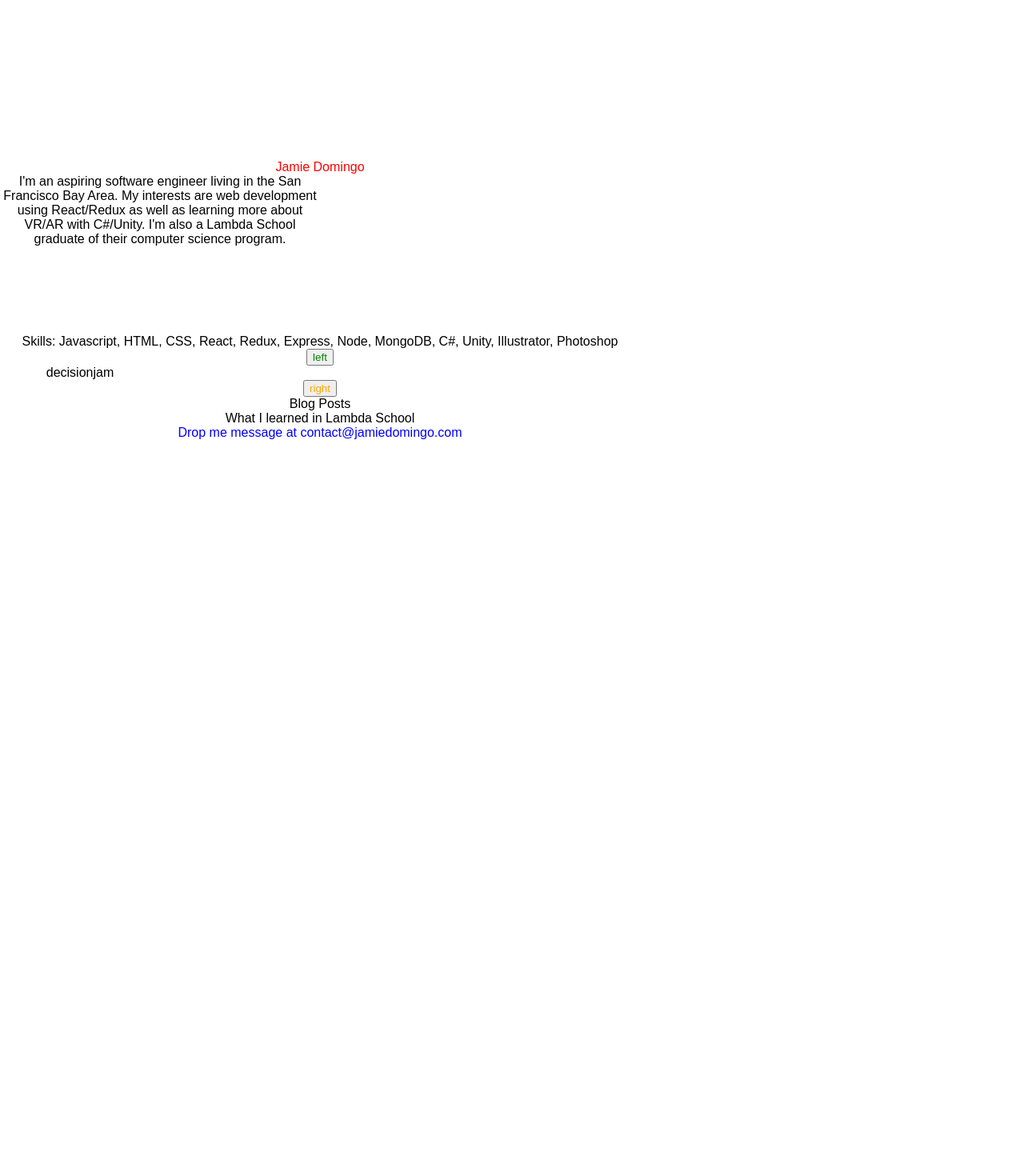
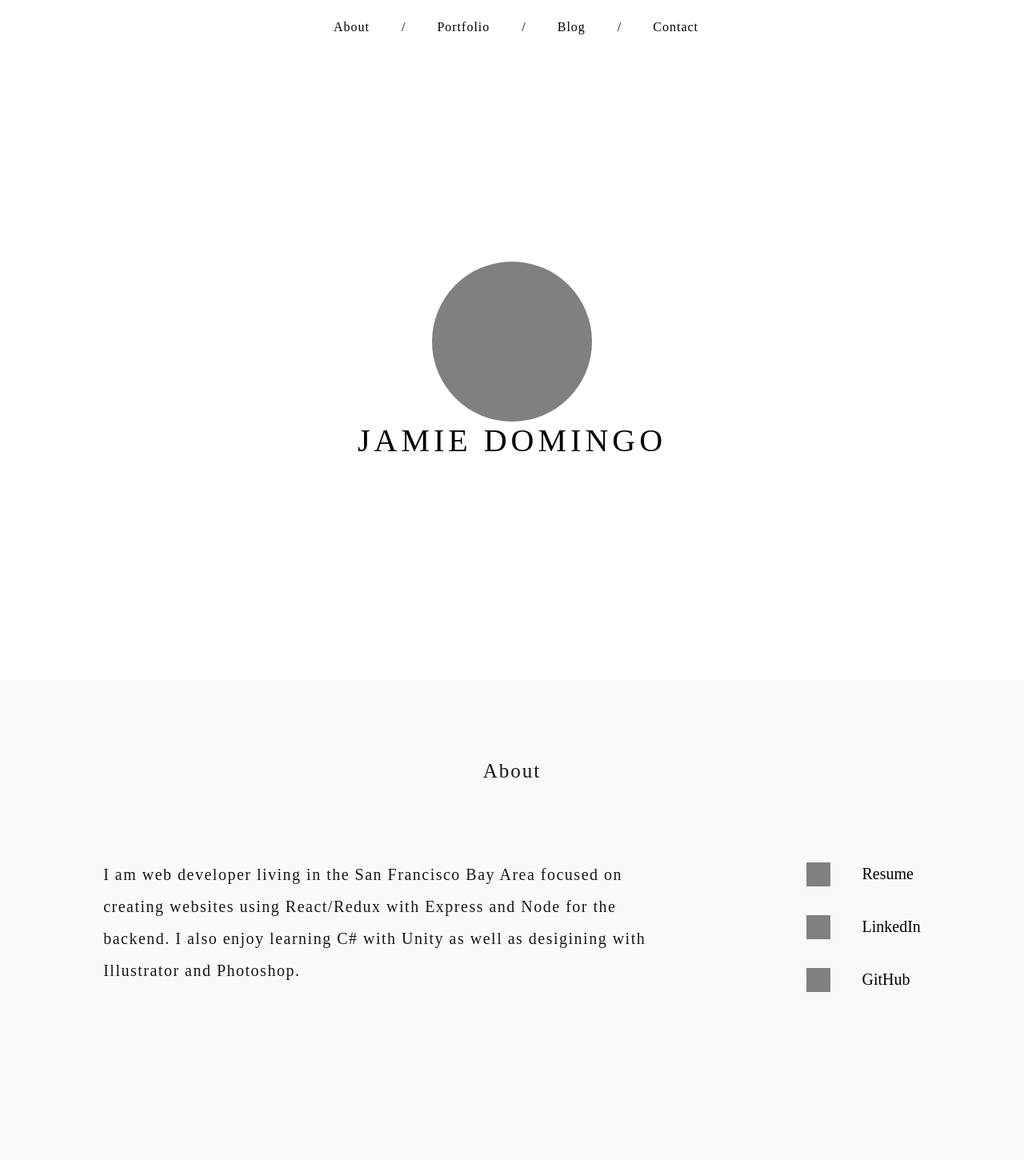
Before and after one commit to jamiemd/portfoliosite, a React (Create React App) app: page / in a window 1280 px wide. Shown: the top 1470 px of the page at 80% size. Before the commit the page ends 800 px from the top, so only its background shows below. Built offline with nearby package versions, Linux system fonts and the light colour scheme.

Commit message:
styled navigation and about sections

```diff
--- a/src/App.css
+++ b/src/App.css
@@ -1,28 +1,5 @@
 .App {
   text-align: center;
+  width: 100%;
+  font-family: "HelveticaNeue-Light";
 }
-
-.App-logo {
-  animation: App-logo-spin infinite 20s linear;
-  height: 80px;
-}
-
-.App-header {
-  background-color: #222;
-  height: 150px;
-  padding: 20px;
-  color: white;
-}
-
-.App-title {
-  font-size: 1.5em;
-}
-
-.App-intro {
-  font-size: large;
-}
-
-@keyframes App-logo-spin {
-  from { transform: rotate(0deg); }
-  to { transform: rotate(360deg); }
-}
--- /dev/null
+++ b/src/components/about.js
@@ -0,0 +1,97 @@
+import React, { Component } from "react";
+
+const About = () => {
+  return (
+    <div style={container}>
+      <div style={title}>About</div>
+      <div style={content}>
+        {/* <hr style={hrLine} /> */}
+        <div style={bio}>
+          I am web developer living in the San Francisco Bay Area focused on
+          creating websites using React/Redux with Express and Node for the
+          backend. I also enjoy learning C# with Unity as well as desigining
+          with Illustrator and Photoshop.
+        </div>
+        <div style={links}>
+          <div style={linkPair}>
+            <div style={icon} />
+            <div style={link}>Resume</div>
+          </div>
+          <div style={linkPair}>
+            <div style={icon} />
+            <div style={link}>LinkedIn</div>
+          </div>
+          <div style={linkPair}>
+            <div style={icon} />
+            <div style={link}>GitHub</div>
+          </div>
+        </div>
+      </div>
+    </div>
+  );
+};
+
+const container = {
+  margin: "0, auto",
+  height: "600px",
+  backgroundColor: "#f9f9f9"
+};
+
+const title = {
+  fontSize: "25px",
+  letterSpacing: "2px",
+  paddingTop: "100px",
+  paddingBottom: "80px",
+  color: "#181717"
+};
+
+const hrLine = {
+  border: 0,
+  height: ".5px",
+  width: "400px",
+  backgroundColor: "black",
+  marginBottom: "20px"
+};
+
+const content = {
+  display: "flex",
+  justifyContent: "space-around",
+  margin: "0 auto",
+  width: "1200px"
+};
+
+const bio = {
+  fontSize: "20px",
+  width: "700px",
+  lineHeight: "2",
+  letterSpacing: "1.5px",
+  textAlign: "left",
+  paddingTop: "15px",
+  color: "#181717"
+};
+
+// links
+
+const links = {
+  fontSize: "20px",
+  marginTop: "20px"
+};
+
+const linkPair = {
+  display: "flex"
+};
+
+const icon = {
+  backgroundColor: "gray",
+  width: "30px",
+  height: "30px",
+  marginRight: "40px"
+};
+
+const link = {
+  textAlign: "left",
+  paddingBottom: "40px",
+  paddingTop: "3px"
+};
+
+export default About;
--- a/src/components/blog.js
+++ b/src/components/blog.js
@@ -1,24 +1,38 @@
-import React, { Component } from 'react';
+import React, { Component } from "react";
 
 class Blog extends Component {
   render() {
     return (
       <div style={container}>
-            <div style={title}>
-                Blog Posts
-                </div>
-                <div>What I learned in Lambda School
+        <div style={title}>Blog</div>
+        <div style={blogPostContainer}>
+          <div>What I learned in Lambda School</div>
+          <div>August 17, 2018</div>
+          <div>blah blah blah</div>
         </div>
       </div>
-        )
+    );
   }
 }
 
 const container = {
+  height: "900px",
+  backgroundColor: "#f9f9f9"
+};
 
-}
 const title = {
+  fontSize: "25px",
+  letterSpacing: "2px",
+  paddingTop: "100px",
+  paddingBottom: "80px",
+  color: "#181717"
+};
 
-}
+const blogPostContainer = {
+  margin: "0 auto",
+  width: "600px",
+  height: "500px",
+  padding: "50px"
+};
 
 export default Blog;
--- a/src/components/carousel.js
+++ /dev/null
@@ -1,52 +0,0 @@
-import React, { Component } from "react";
-
-class Carousel extends Component {
-  constructor(props) {
-    super(props);
-    this.state = {
-      images: ["decisionjam", "wikakita"],
-      currentIndex: 0
-    };
-  }
-
-  nextSlide = arrowClick => {
-    if (arrowClick === "left") {
-      this.setState({ currentIndex: this.state.currentIndex - 1 });
-    } else if (arrowClick === "right") {
-      this.setState({ currentIndex: this.state.currentIndex + 1 });
-    }
-  };
-
-  render() {
-    console.log("this.state", this.state);
-    console.log(
-      "this.state.images[currentIndex]",
-      this.state.images[this.state.currentIndex]
-    );
-    return (
-      <div className="carousel">
-        <button style={leftArrow} onClick={e => this.nextSlide("left")}>
-          left
-        </button>
-        <div style={image}>{this.state.images[this.state.currentIndex]}</div>
-        <button style={rightArrow} onClick={e => this.nextSlide("right")}>
-          right
-        </button>
-      </div>
-    );
-  }
-}
-
-const leftArrow = {
-  color: "green"
-};
-
-const rightArrow = {
-  color: "orange"
-};
-
-const image = {
-  width: "200px"
-};
-
-export default Carousel;
--- /dev/null
+++ b/src/components/contact.js
@@ -0,0 +1,22 @@
+import React, { Component } from "react";
+
+const Contact = () => {
+  return (
+    <div style={container}>
+      <div style={contact}>Drop me message at</div>
+      <div style={contact}>contact@jamiedomingo.com</div>
+    </div>
+  );
+};
+
+const container = {
+  height: "300px",
+  backgroundColor: "#323132"
+};
+
+const contact = {
+  color: "white",
+  letterSpacing: "2px"
+};
+
+export default Contact;
--- a/src/components/home.js
+++ b/src/components/home.js
@@ -1,34 +1,26 @@
-import React, { Component } from 'react';
-import Intro from "./intro";
-import Carousel from "./carousel";
+import React, { Component } from "react";
+import Navigation from "./nav";
+import Title from "./title";
+import About from "./about";
+import Portfolio from "./portfolio";
 import Blog from "./blog";
+import Contact from "./contact";
 
 class Home extends Component {
   render() {
     return (
-    <div style={container}>
-     <Intro/>
-     <Carousel/>
-     <Blog/>
-      <div style={contact}>
-      Drop me message at contact@jamiedomingo.com
-        </div>
-        </div>
-    )}
-
-
+      <div style={container}>
+        <Navigation />
+        <Title />
+        <About />
+        <Portfolio />
+        <Blog />
+        <Contact />
+      </div>
+    );
+  }
 }
 
-const container = {
-  width: '800px'
-}
-
-
-const contact = {
-  color: 'blue'
-}
-
-
-
+const container = {};
 
 export default Home;
--- a/src/components/intro.js
+++ /dev/null
@@ -1,33 +0,0 @@
-import React, { Component } from "react";
-
-class Intro extends Component {
-  render() {
-    return (
-      <div>
-        <div style={name}>Jamie Domingo</div>
-        <div style={intro}>
-          I'm an aspiring software engineer living in the San Francisco Bay
-          Area. My interests are web development using React/Redux as well as
-          learning more about VR/AR with C#/Unity. I'm also a Lambda School
-          graduate of their computer science program.
-        </div>
-        <div>
-          Skills: Javascript, HTML, CSS, React, Redux, Express, Node, MongoDB,
-          C#, Unity, Illustrator, Photoshop
-        </div>
-      </div>
-    );
-  }
-}
-
-const name = {
-  color: "red",
-  paddingTop: "200px"
-};
-
-const intro = {
-  height: "200px",
-  width: "400px"
-};
-
-export default Intro;
--- /dev/null
+++ b/src/components/nav.js
@@ -0,0 +1,44 @@
+import React, { Component } from "react";
+
+const Navigation = () => {
+  return (
+    <div style={container}>
+      <a style={navLinks} title="About">
+        About
+      </a>
+      <div style={divider}>/</div>
+      <a style={navLinks} title="Portfolio">
+        Portfolio
+      </a>
+      <div style={divider}>/</div>
+      <a style={navLinks} title="Blog">
+        Blog
+      </a>
+      <div style={divider}>/</div>
+      <a style={navLinks} title="Contact">
+        Contact
+      </a>
+    </div>
+  );
+};
+
+const container = {
+  top: 0,
+  display: "flex",
+  justifyContent: "center",
+  position: "fixed",
+  width: "100%",
+  padding: "5px",
+  backgroundColor: "white"
+};
+
+const navLinks = {
+  padding: "20px",
+  letterSpacing: "1px"
+};
+
+const divider = {
+  padding: "20px"
+};
+
+export default Navigation;
--- /dev/null
+++ b/src/components/portfolio.js
@@ -0,0 +1,76 @@
+import React, { Component } from "react";
+
+class Portfolio extends Component {
+  constructor(props) {
+    super(props);
+    this.state = {
+      images: ["decisionjam", "wikakita", ""],
+      currentIndex: 0
+    };
+  }
+
+  nextSlide = arrowClick => {
+    if (arrowClick === "left") {
+      this.setState({ currentIndex: this.state.currentIndex - 1 });
+    } else if (arrowClick === "right") {
+      this.setState({ currentIndex: this.state.currentIndex + 1 });
+    }
+  };
+
+  render() {
+    console.log("this.state", this.state);
+    console.log("this.props", this.props);
+    return (
+      <div style={container}>
+        <div style={title}>Portfolio</div>
+        <div style={carousel}>
+          <button style={leftArrow} onClick={e => this.nextSlide("left")}>
+            &lt;
+          </button>
+          <div style={image}>{this.state.images[this.state.currentIndex]}</div>
+          <button style={rightArrow} onClick={e => this.nextSlide("right")}>
+            >
+          </button>
+        </div>
+      </div>
+    );
+  }
+}
+
+const container = {
+  height: "1000px"
+};
+
+const title = {
+  fontSize: "25px",
+  letterSpacing: "2px",
+  paddingTop: "100px",
+  paddingBottom: "80px",
+  color: "#181717"
+};
+
+const carousel = {
+  paddingTop: "20px",
+  display: "flex",
+  justifyContent: "center"
+};
+
+const leftArrow = {
+  border: "none",
+  fontSize: "45px"
+};
+
+const rightArrow = {
+  border: "none",
+  fontSize: "45px"
+};
+
+const image = {
+  width: "500px",
+  height: "500px",
+  backgroundColor: "blue",
+  marginLeft: "300px",
+  marginRight: "300px"
+};
+
+export default Portfolio;
--- /dev/null
+++ b/src/components/title.js
@@ -0,0 +1,37 @@
+import React, { Component } from "react";
+
+const Title = () => {
+  return (
+    <div style={container}>
+      <div style={circle} />
+      <div style={name} href="jamiedomingo.com" title="Jamie Domingo">
+        JAMIE DOMINGO
+      </div>
+    </div>
+  );
+};
+
+const container = {
+  height: "800px",
+  display: "flex",
+  justifyContent: "center",
+  flexDirection: "column",
+  alignItems: "center",
+  paddingTop: "50px"
+};
+
+const circle = {
+  height: "200px",
+  width: "200px",
+  backgroundColor: "gray",
+  borderRadius: "50%",
+  textAlign: "center"
+};
+
+const name = {
+  fontSize: "40px",
+  textDecoration: "none",
+  letterSpacing: "5px"
+};
+
+export default Title;
```
Also changed, not shown: src/components/shared-styles.js (added, +20 -0 lines), src/components/blogPostOne.js (added). Lines whose indentation alone changed are shown as unchanged.
